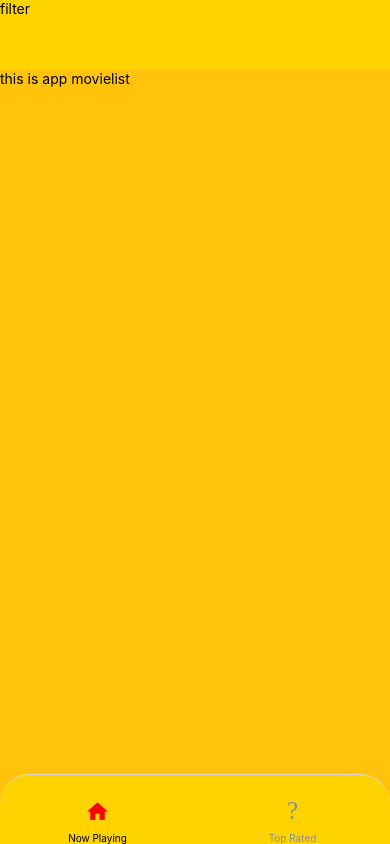
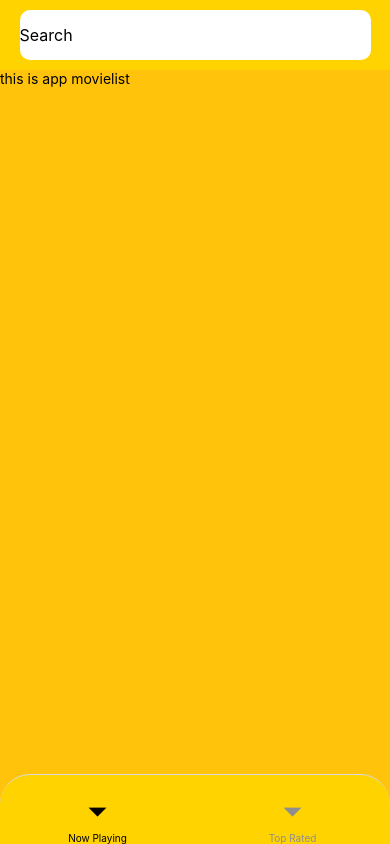
Before and after one commit to v1pu2/RnMovieApp, a React Native app: screen /Movie in a window 390 px wide. Built offline with nearby package versions, Linux system fonts and the light colour scheme.

Commit message:
add search view

```diff
--- a/src/containers/Navigators.js
+++ b/src/containers/Navigators.js
@@ -4,9 +4,8 @@ import {NavigationContainer} from '@react-navigation/native';
 import {createBottomTabNavigator} from '@react-navigation/bottom-tabs';
 import TopRankStack from './TopRankStack';
 import MovieStack from './MovieStack';
-import
- MaterialCommunityIcons
-from 'react-native-vector-icons/MaterialCommunityIcons';
+import MaterialCommunityIcons from 'react-native-vector-icons';
+// import MaterialCommunityIcons from 'react-native-vector-icons/MaterialCommunityIcons';
 const Tab = createBottomTabNavigator();
 
 const Navigators = () => {
@@ -34,9 +33,9 @@ const Navigators = () => {
           component={MovieStack}
           options={{
             tabBarLabel: 'Now Playing',
-            tabBarIcon: ({color, size}) => (
-              <MaterialCommunityIcons name="home" color={'red'} size={size} />
-            ),
+            // tabBarIcon: ({color, size}) => (
+            //   <MaterialCommunityIcons name="home" color={'red'} size={size} />
+            // ),
           }}
         />
         <Tab.Screen
@@ -44,13 +43,6 @@ const Navigators = () => {
           component={TopRankStack}
           options={{
             tabBarLabel: 'Top Rated',
-            tabBarIcon: ({color, size}) => (
-              <MaterialCommunityIcons
-                name="settings"
-                color={color}
-                size={size}
-              />
-            ),
           }}
         />
       </Tab.Navigator>
--- a/src/screens/MovieList.js
+++ b/src/screens/MovieList.js
@@ -1,4 +1,4 @@
-import React from 'react';
+import React, {useState} from 'react';
 
 import {
   SafeAreaView,
@@ -7,19 +7,34 @@ import {
   Text,
   useColorScheme,
   View,
+  TextInput,
 } from 'react-native';
 
 const MovieList = props => {
   const isDarkMode = useColorScheme() === 'dark';
-
+  const [searchText, setSearchText] = useState('');
   const backgroundStyle = {
     backgroundColor: isDarkMode ? '#FFC30B' : '#FFC30B',
   };
 
   return (
     <SafeAreaView style={styles.root}>
-      <View style={{height: 70}}>
-        <Text>filter</Text>
+      <View
+        style={{height: 70, justifyContent: 'center', alignItems: 'center'}}>
+        <TextInput
+          placeholder="Search"
+          placeholderTextColor={'black'}
+          onChangeText={text => setSearchText(text)}
+          style={{
+            fontSize: 16,
+            margin: 10,
+            width: '90%',
+            height: 50,
+            backgroundColor: 'white',
+            borderRadius: 10,
+            color:'black'
+          }}
+        />
       </View>
       <ScrollView
         contentInsetAdjustmentBehavior="automatic"
```
Also changed, not shown: 8 other files (tests, documents, lock files or other folders).
